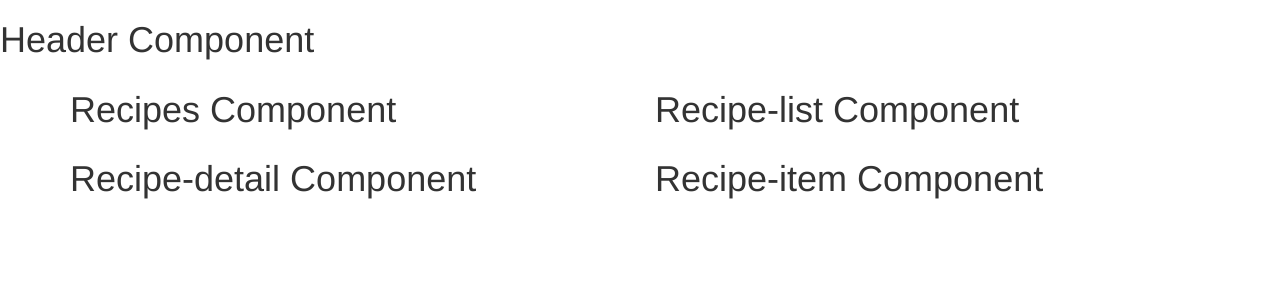
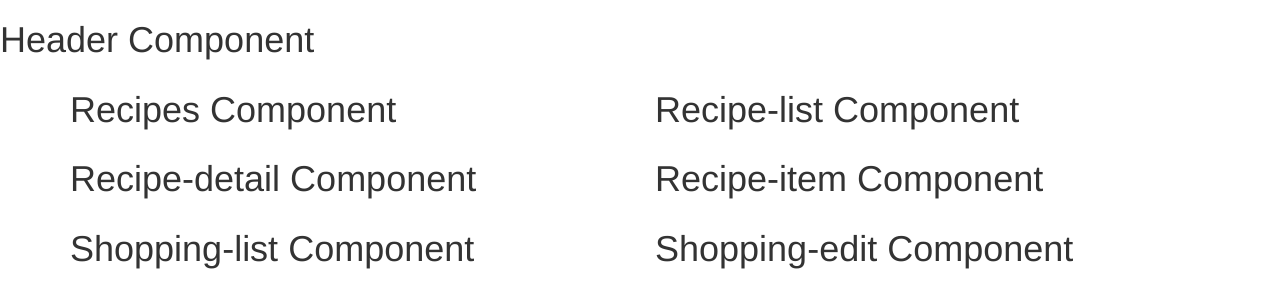
Before and after one commit to mcnutwebdev/recipe, an Angular app: page / in a window 1280 px wide. Shown: the top 308 px of the page. Built offline with nearby package versions, Linux system fonts and the light colour scheme.

Commit message:
Add shopping-list and shopping-edit components

```diff
--- a/src/app/app.component.html
+++ b/src/app/app.component.html
@@ -17,4 +17,12 @@
       <app-recipe-item></app-recipe-item>
     </div>
   </div>
+  <div class="row">
+    <div class="col-md-6">
+      <app-shopping-list></app-shopping-list>
+    </div>
+    <div class="col-md-6">
+      <app-shopping-edit></app-shopping-edit>
+    </div>
+  </div>
 </div>
--- a/src/app/app.module.ts
+++ b/src/app/app.module.ts
@@ -9,6 +9,8 @@ import { RecipesComponent } from './recipes/recipes.component';
 import { RecipeListComponent } from './recipes/recipe-list/recipe-list.component';
 import { RecipeDetailComponent } from './recipes/recipe-detail/recipe-detail.component';
 import { RecipeItemComponent } from './recipes/recipe-list/recipe-item/recipe-item.component';
+import { ShoppingListComponent } from './shopping-list/shopping-list.component';
+import { ShoppingEditComponent } from './shopping-list/shopping-edit/shopping-edit.component';
 
 
 @NgModule({
@@ -18,7 +20,9 @@ import { RecipeItemComponent } from './recipes/recipe-list/recipe-item/recipe-it
     RecipesComponent,
     RecipeListComponent,
     RecipeDetailComponent,
-    RecipeItemComponent
+    RecipeItemComponent,
+    ShoppingListComponent,
+    ShoppingEditComponent
   ],
   imports: [
     BrowserModule,
--- /dev/null
+++ b/src/app/shopping-list/shopping-edit/shopping-edit.component.html
@@ -0,0 +1 @@
+<h1>Shopping-edit Component</h1>
--- /dev/null
+++ b/src/app/shopping-list/shopping-edit/shopping-edit.component.ts
@@ -0,0 +1,15 @@
+import { Component, OnInit } from '@angular/core';
+
+@Component({
+  selector: 'app-shopping-edit',
+  templateUrl: './shopping-edit.component.html',
+  styleUrls: ['./shopping-edit.component.css']
+})
+export class ShoppingEditComponent implements OnInit {
+
+  constructor() { }
+
+  ngOnInit() {
+  }
+
+}
--- /dev/null
+++ b/src/app/shopping-list/shopping-list.component.html
@@ -0,0 +1 @@
+<h1>Shopping-list Component</h1>
--- /dev/null
+++ b/src/app/shopping-list/shopping-list.component.ts
@@ -0,0 +1,15 @@
+import { Component, OnInit } from '@angular/core';
+
+@Component({
+  selector: 'app-shopping-list',
+  templateUrl: './shopping-list.component.html',
+  styleUrls: ['./shopping-list.component.css']
+})
+export class ShoppingListComponent implements OnInit {
+
+  constructor() { }
+
+  ngOnInit() {
+  }
+
+}
```
Also changed, not shown: src/app/shopping-list/shopping-edit/shopping-edit.component.css (added), src/app/shopping-list/shopping-list.component.css (added).
